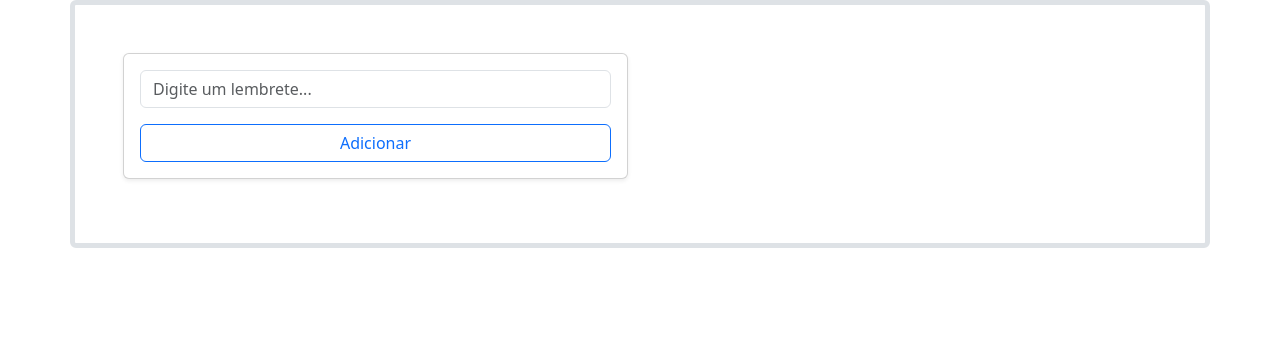
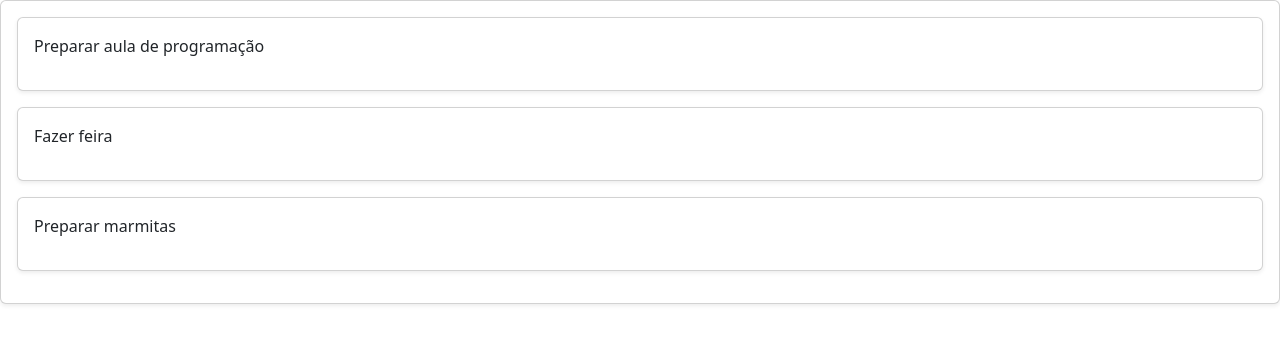
Before and after one commit to GnomioAnao/P1_Agenda_de_Lembrete, a React (Vite) app in the folder p1_pdmt_agenda_lembrete/: page / in a window 1280 px wide. Shown: the top 344 px of the page. Built offline with nearby package versions, Linux system fonts and the light colour scheme.

Commit message:
feat(p1): exibe lista ficticia

```diff
--- a/p1_pdmt_agenda_lembrete/src/App.jsx
+++ b/p1_pdmt_agenda_lembrete/src/App.jsx
@@ -4,6 +4,7 @@ import LembreteEntrada from "./LembreteEntrada"
 import Lixo from "./Lixo"
 import CoracaoCheio from "./CoracaoCheio"
 import CoracaoVazio from "./CoracaoVazio"
+import LembreteLista from "./LembreteLista"
 
 export default class App extends React.Component {
 
@@ -24,20 +25,33 @@ export default class App extends React.Component {
     })
   }
 
-  render() {
+  render(){
     return (
-      <div className="container border border-5 rounded my-7 p-5">
+    <Cartao>
+      <LembreteLista>
         <div className="row">
-          <div className="col-sm-12 col-lg-6 col-xxl-10">
+          <div className="col-12">
             <Cartao>
-              <LembreteEntrada onAdicionar={this.adicionarLembrete} />
-            </Cartao>
-            {this.state.lembrete.map((textolembrete, indice) => (
-              <Cartao key={indice} texto={textolembrete} />
-            ))}
+                <p>Preparar aula de programação</p>
+              </Cartao>
           </div>
         </div>
-      </div>
+        <div className="row">
+          <div className="col-12">
+              <Cartao>
+                <p>Fazer feira</p>
+              </Cartao>
+          </div>
+        </div>
+        <div className="row">
+          <div className="col-12">
+              <Cartao>
+                <p>Preparar marmitas</p>
+              </Cartao>
+          </div>
+        </div>
+      </LembreteLista>
+    </Cartao>
     )
   }
 }
--- /dev/null
+++ b/p1_pdmt_agenda_lembrete/src/LembreteLista.jsx
@@ -0,0 +1,10 @@
+import React from 'react'
+
+export default function LembreteLista({ children }) {
+    return (
+        <div className='{estilos.principal}'>{children}</div>
+    )
+}
+const estilos = {
+    principal: 'container border border-warning rounded my-3 p-3'
+}
```
